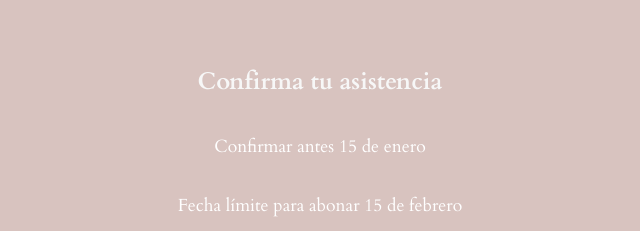
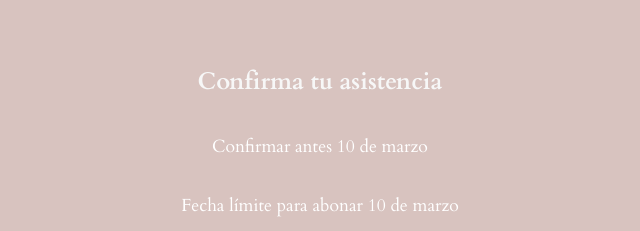
Before and after one commit to AkselFumis/Tarjeta-Digital, a plain HTML site: page index.html in a window 1280 px wide. Shown: the part 5260-5491 px from the top of the page, 320-960 px from the left. Drawn offline with Linux system fonts and the light colour scheme.

Commit message:
Cambio de fechas

```diff
--- a/index.html
+++ b/index.html
@@ -386,9 +386,9 @@
         <div class="confirmacion-content">
             <h2>Confirma tu asistencia</h2>
 
-            <p style="color: white; font-size: 1.1rem;">Confirmar antes 15 de enero</p>
+            <p style="color: white; font-size: 1.1rem;">Confirmar antes 10 de marzo</p>
             <div class="separador"></div>
-            <p style="color: white;font-size: 1.1rem;">Fecha límite para abonar 15 de febrero</p>
+            <p style="color: white;font-size: 1.1rem;">Fecha límite para abonar 10 de marzo</p>
             <div class="separador"></div>
             <div class="form-card1">
                 <div class="form-card2">
```
